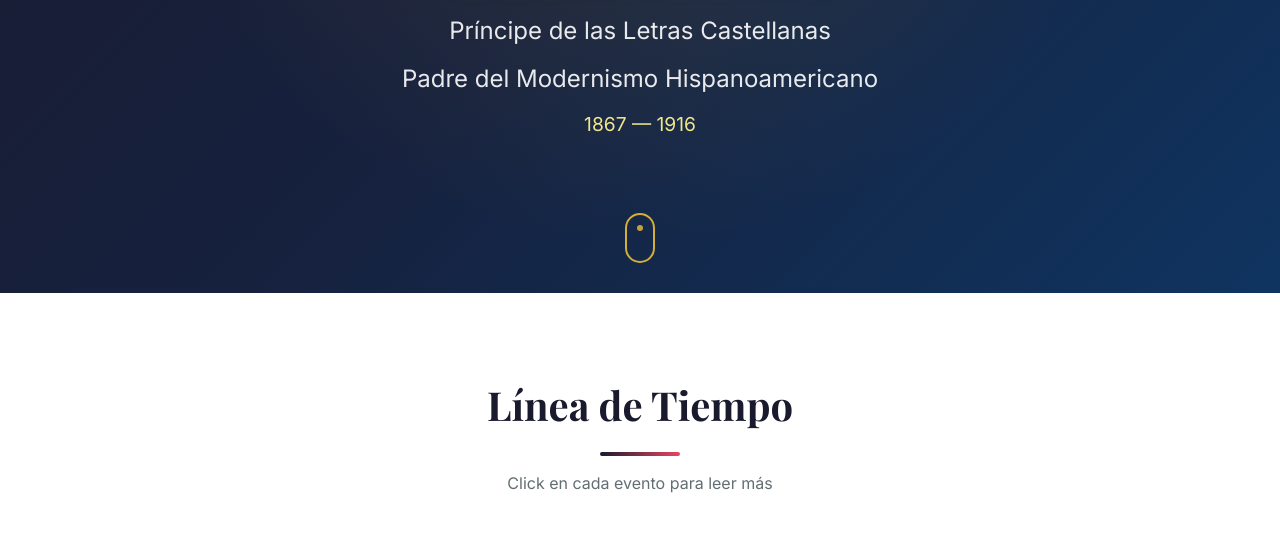
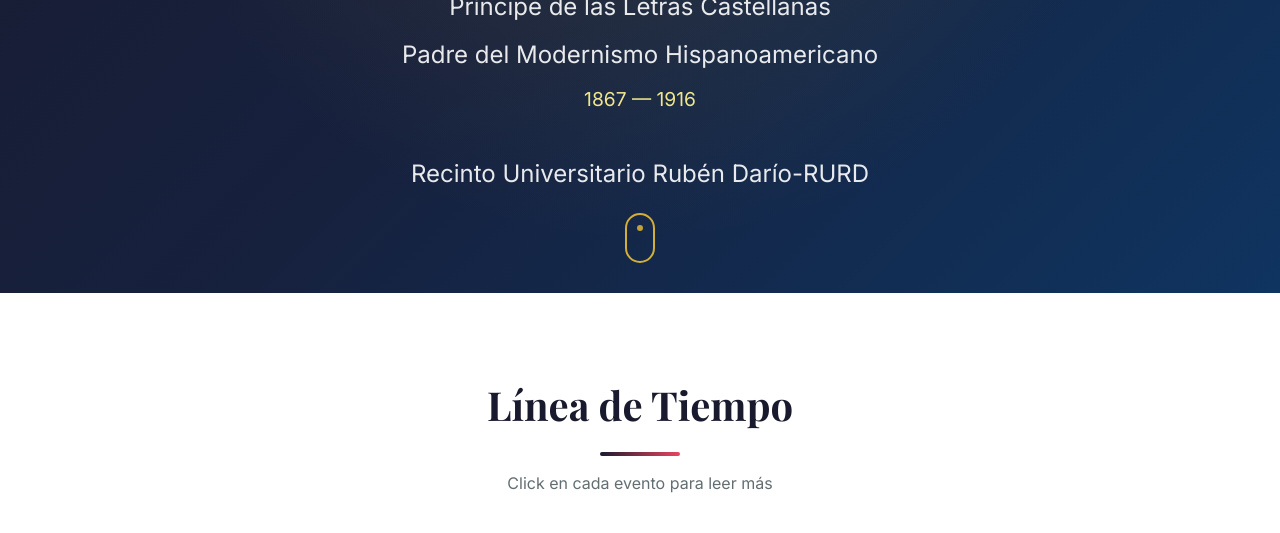
Before and after one commit to ingrogelio/rubendario, a plain HTML site: page index.html in a window 1280 px wide. Shown: the part 567-1100 px from the top of the page. Drawn offline with nearby package versions, Linux system fonts and the light colour scheme; a web font is replaced by a local one.

Commit message:
Update index.html

```diff
--- a/index.html
+++ b/index.html
@@ -996,6 +996,7 @@
         <p class="subtitle">Príncipe de las Letras Castellanas</p>
         <p class="subtitle">Padre del Modernismo Hispanoamericano</p>
         <p class="dates">1867 — 1916</p>
+        <p class="subtitle">Recinto Universitario Rubén Darío-RURD</p>
       </div>
       <div class="scroll-indicator" onclick="scrollToTimeline()" aria-label="Ir a línea de tiempo">
         <span></span>
```
